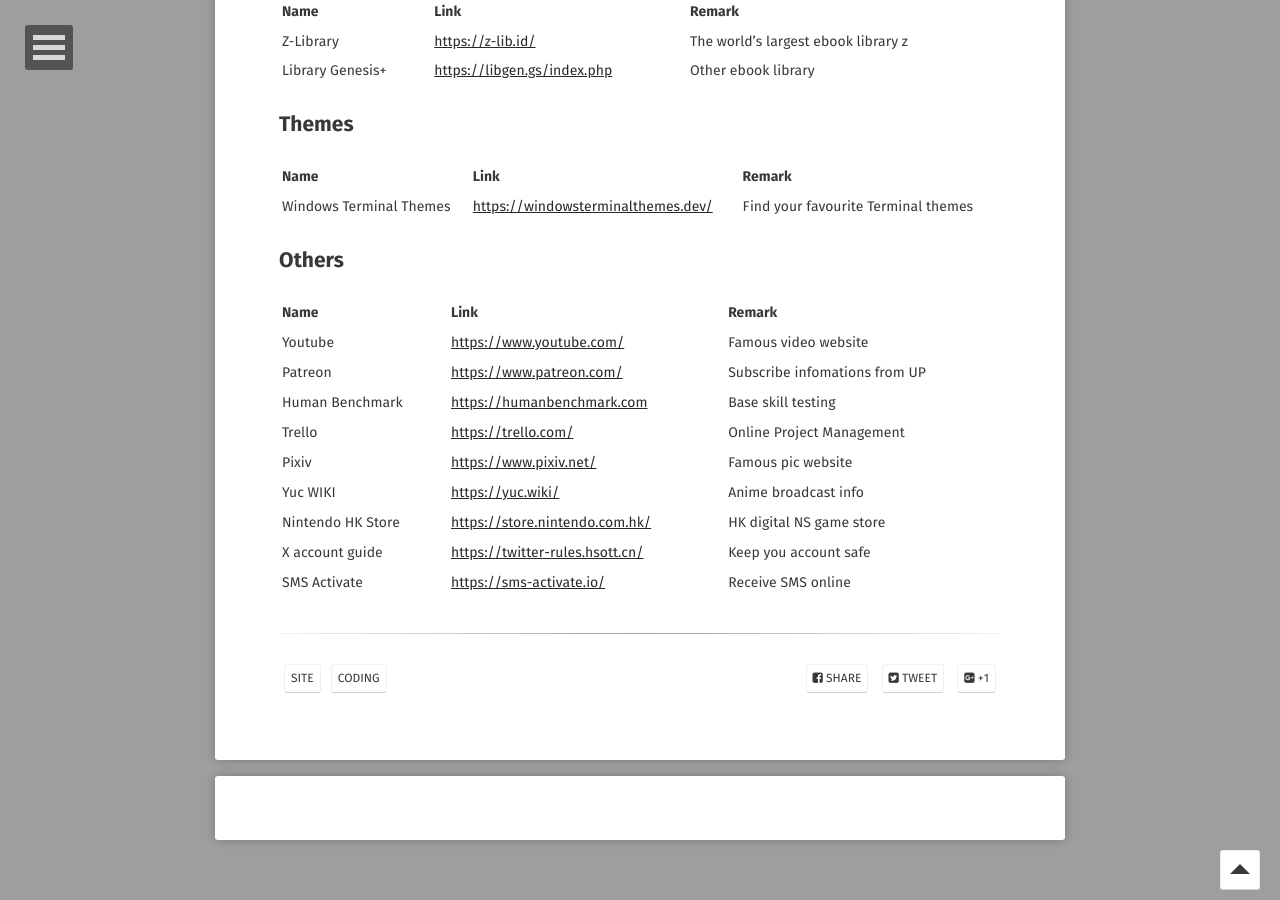
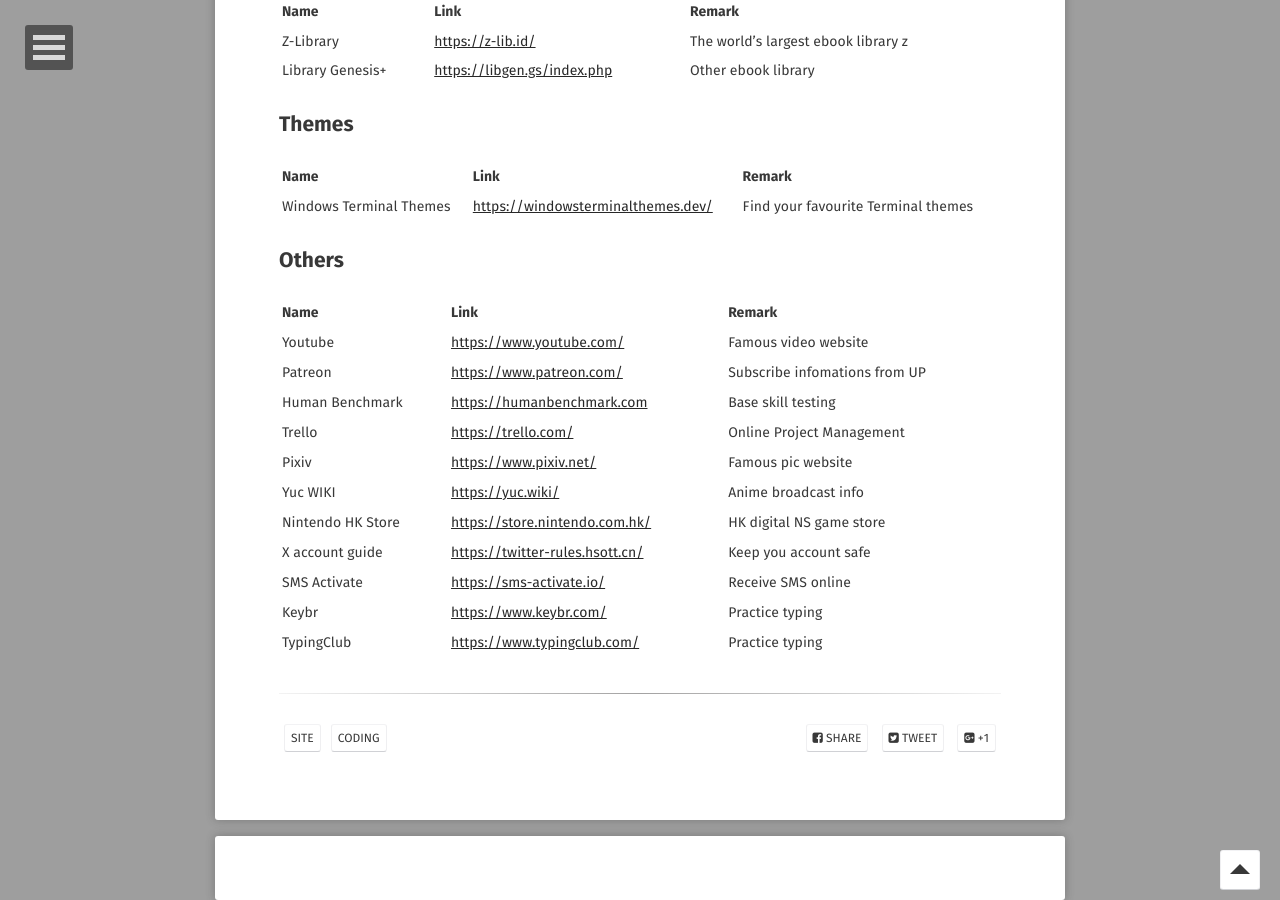
Before and after one commit to o7878x/o7878x.github.io, a Jekyll site: the page built from _posts/2024-07-07-pratical-websites.md, in a window 1280 px wide and 900 px high, scrolled down 2565 px. Built offline with Jekyll 4.4.1, drawn with Linux system fonts in a browser that asks for light colours; some web fonts are replaced; comment, search, counter and statistics services are not loaded.

Commit message:
feature:add typing practice sites

```diff
--- a/_posts/2024-07-07-pratical-websites.md
+++ b/_posts/2024-07-07-pratical-websites.md
@@ -102,3 +102,5 @@
 | Nintendo HK Store | <https://store.nintendo.com.hk/> | HK digital NS game store |
 | X account guide | <https://twitter-rules.hsott.cn/> | Keep you account safe |
 | SMS Activate | <https://sms-activate.io/> | Receive SMS online |
+| Keybr | <https://www.keybr.com/> | Practice typing |
+| TypingClub | <https://www.typingclub.com/> | Practice typing |
```
